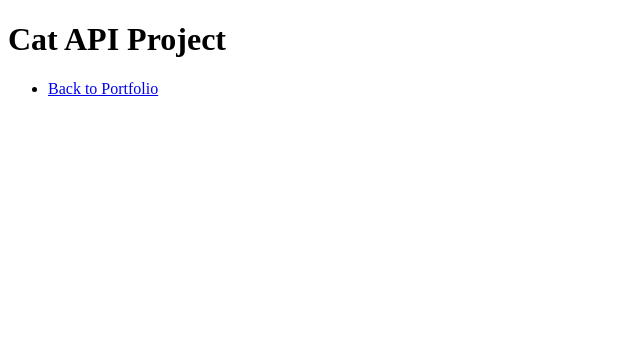
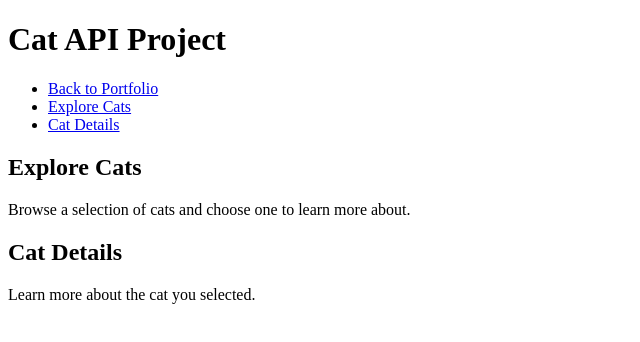
Before and after one commit to laurarice2000-tech/laura-rice-javascript, a plain HTML site: page openapi.html in a window 1280 px wide. Shown: the whole page, without its empty margins (0-640 px from the left). Drawn offline with Linux system fonts and the light colour scheme.

Commit message:
Build Cat API page structure

```diff
--- a/openapi.html
+++ b/openapi.html
@@ -13,9 +13,29 @@
         <nav>
             <ul>
                 <li><a href="index.html">Back to Portfolio</a></li>
+                <li><a href="#cat-gallery">Explore Cats</a></li>
+                <li><a href="#cat-details">Cat Details</a></li>
             </ul>
         </nav>
     </header>
+
+    <main>
+        <section id="cat-gallery">
+            <h2>Explore Cats</h2>
+
+            <p>Browse a selection of cats and choose one to learn more about.</p>
+
+            <div id="cat-results"></div>
+        </section>
+
+        <section id="cat-details">
+            <h2>Cat Details</h2>
+
+            <p>Learn more about the cat you selected.</p>
+
+            <div id="cat-info"></div>
+        </section>
+    </main>
     <script src="js/openapi.js"></script>
 </body>
 </html>
```
